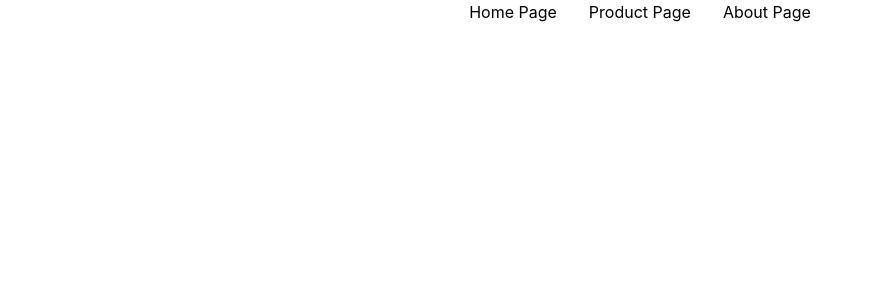
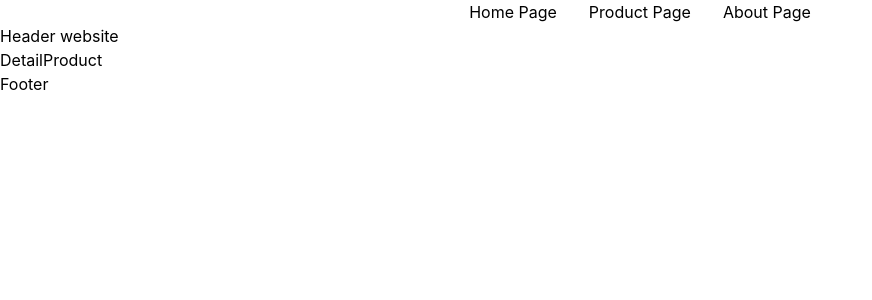
Before and after one commit to vasloc202/reactjs, a React (Vite) app: page /products/1 in a window 1280 px wide. Shown: the top 300 px of the page, without its empty margins (0-872 px from the left). Built offline with nearby package versions, Linux system fonts and the light colour scheme.

Commit message:
Feat : Detail product

```diff
--- a/src/App.tsx
+++ b/src/App.tsx
@@ -1,10 +1,12 @@
-import { useState } from 'react'
+import { useEffect,useState } from 'react'
 import ShowInfo from "./components/showInfo";
 import { userInfo } from './type/user';
+import { get } from "./api/product";
 import './Index.css';
 import { Navigate, Routes, Route, NavLink  } from "react-router-dom";
 import HomePage from "./pages/HomePage";
 import ProductPage from './pages/ProductPage';
+import DetailProduct from "./pages/DetailProduct";
 import Dashboard from './pages/DashBoard';
 import WebsiteLayout from './pages/layouts/WebsiteLayout';
 import AdminLayout from './pages/layouts/AdminLayout';
@@ -30,6 +32,7 @@ function App() {
             <Route path="/" element={ <WebsiteLayout /> }>
               <Route index element={<HomePage />} />
               <Route path="products" element={<ProductPage />} />
+              <Route path="products/:id" element={<DetailProduct />}/>
             </Route>
             <Route path="admin" element={<AdminLayout />} >
               <Route index element={<Navigate to="/admin/dashboard" />} />
--- /dev/null
+++ b/src/pages/DetailProduct.tsx
@@ -0,0 +1,14 @@
+import React from 'react';
+import { useParams } from "react-router-dom";
+
+type Props = {}
+
+const DetailProduct = (props: Props) => {
+    const { id } = useParams();
+    console.log(id);
+
+  return (
+    <div>DetailProduct</div>
+  )
+}
+export default DetailProduct;
```
